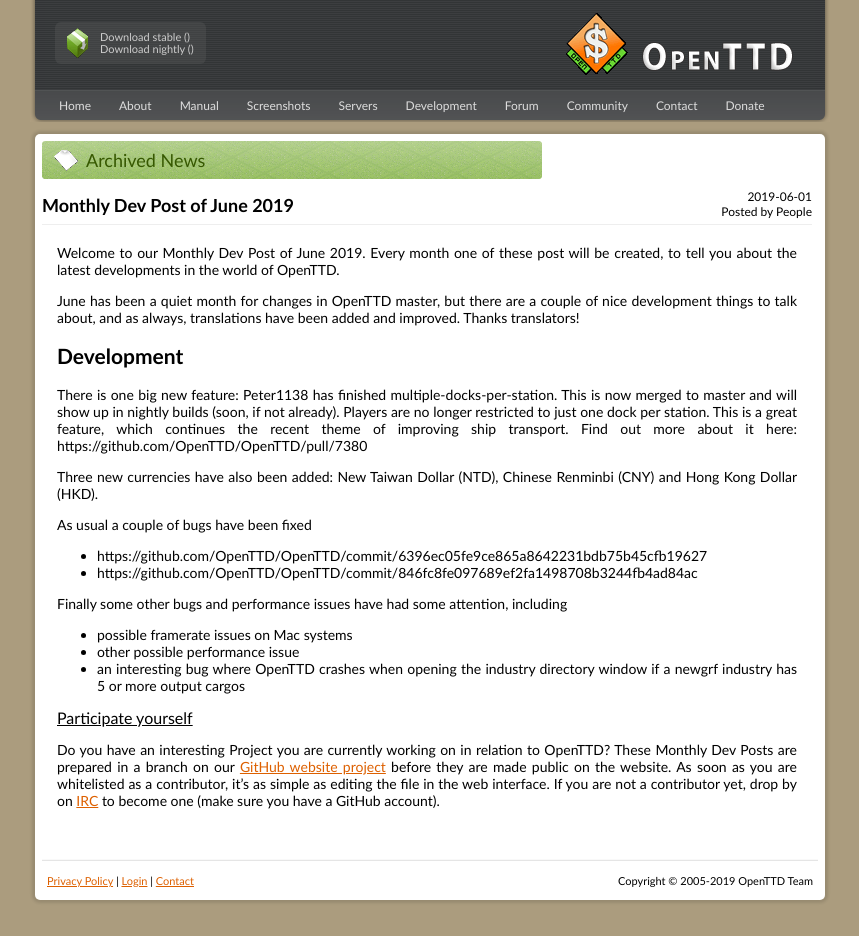
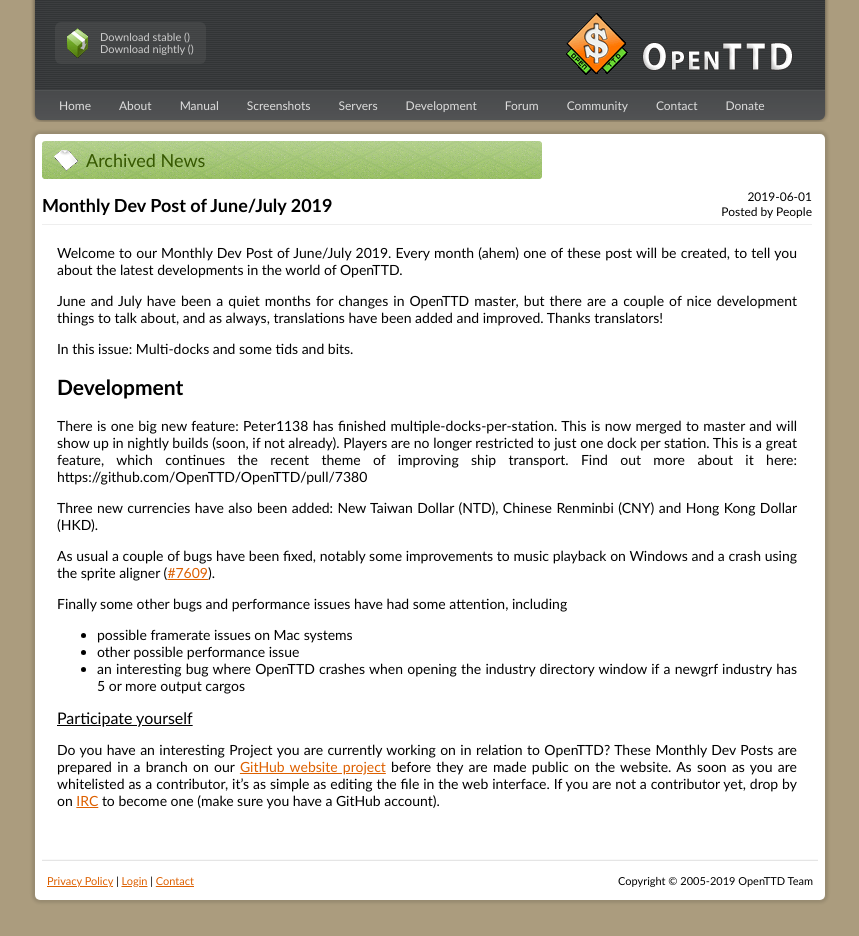
Before and after one commit to OpenTTD/website, a Jekyll site: the page built from _posts/2019-06-01-monthly-dev-post.md, in a window 1280 px wide. Shown: the whole page, without its empty margins (210-1069 px from the left). Built offline with Jekyll 4.4.1, drawn with Linux system fonts in a browser that asks for light colours.

Commit message:
Make it into a June/July dev post.

```diff
--- a/_posts/2019-06-01-monthly-dev-post.md
+++ b/_posts/2019-06-01-monthly-dev-post.md
@@ -1,12 +1,14 @@
 ---
-title: Monthly Dev Post of June 2019
+title: Monthly Dev Post of June/July 2019
 author: People
 ---
 
-Welcome to our Monthly Dev Post of June 2019.
-Every month one of these post will be created, to tell you about the latest developments in the world of OpenTTD.
+Welcome to our Monthly Dev Post of June/July 2019.
+Every month (ahem) one of these post will be created, to tell you about the latest developments in the world of OpenTTD.
 
-June has been a quiet month for changes in OpenTTD master, but there are a couple of nice development things to talk about, and as always, translations have been added and improved.  Thanks translators!
+June and July have been a quiet months for changes in OpenTTD master, but there are a couple of nice development things to talk about, and as always, translations have been added and improved.  Thanks translators!
+
+In this issue: Multi-docks and some tids and bits.
 
 <!-- more -->
 
@@ -16,9 +18,7 @@
 
 Three new currencies have also been added: New Taiwan Dollar (NTD), Chinese Renminbi (CNY) and Hong Kong Dollar (HKD).
 
-As usual a couple of bugs have been fixed
-* https://github.com/OpenTTD/OpenTTD/commit/6396ec05fe9ce865a8642231bdb75b45cfb19627
-* https://github.com/OpenTTD/OpenTTD/commit/846fc8fe097689ef2fa1498708b3244fb4ad84ac
+As usual a couple of bugs have been fixed, notably some improvements to music playback on Windows and a crash using the sprite aligner ([#7609](https://github.com/OpenTTD/OpenTTD/issues/7609)).
 
 Finally some other bugs and performance issues have had some attention, including
 * possible framerate issues on Mac systems
@@ -28,6 +28,6 @@
 ### Participate yourself
 
 Do you have an interesting Project you are currently working on in relation to OpenTTD?
-These Monthly Dev Posts are prepared in a branch on our [GitHub website project](https://github.com/OpenTTD/website/tree/monthly-dev-post/_posts/2019-07-01-monthly-dev-post.md) before they are made public on the website.
+These Monthly Dev Posts are prepared in a branch on our [GitHub website project](https://github.com/OpenTTD/website/tree/monthly-dev-post/_posts/2019-08-01-monthly-dev-post.md) before they are made public on the website.
 As soon as you are whitelisted as a contributor, it's as simple as editing the file in the web interface.
 If you are not a contributor yet, drop by on [IRC](https://www.openttd.org/contact.html) to become one (make sure you have a GitHub account).
```
